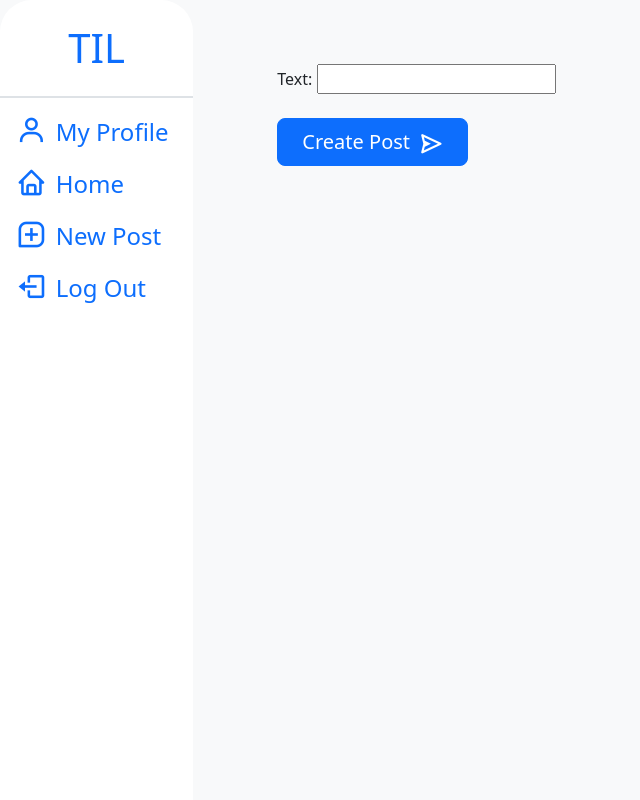
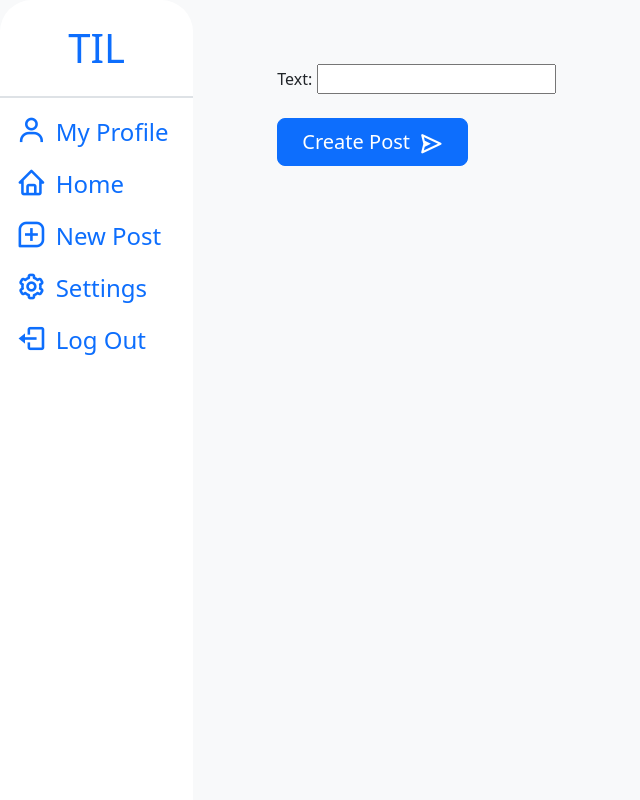
Before and after one commit to perez-kay/TIL, a Django app: page /new/ in a window 1280 px wide. Shown: the whole page, without its empty margins (0-640 px from the left). Run offline with Django 5.2, Linux system fonts and the light colour scheme; the visitor is signed in with stand-in values (Sample User, id 1).

Commit message:
added link to settings page

```diff
--- a/templates/base.html
+++ b/templates/base.html
@@ -37,6 +37,9 @@
                                     <a class="nav-link fs-4 js-toggle-modal" href={% url 'feed:new_post' %}><i class='bx bx-fw bx-message-square-add'></i>New Post</a>
                                 </li>
                                 {# TODO: Add a Settings page for logged in users #}
+                                <li class="nav-item">
+                                    <a class="nav-link fs-4" href="{% url 'profiles:settings' %}"><i class='bx bx-fw bx-cog'></i>Settings</a>
+                                </li>
                                 <li class="nav-item">
                                     <a class="nav-link fs-4" href={% url 'account_logout' %}><i class="bx-fw bx bx-log-out"></i>Log Out</a>
                                 </li>
```
